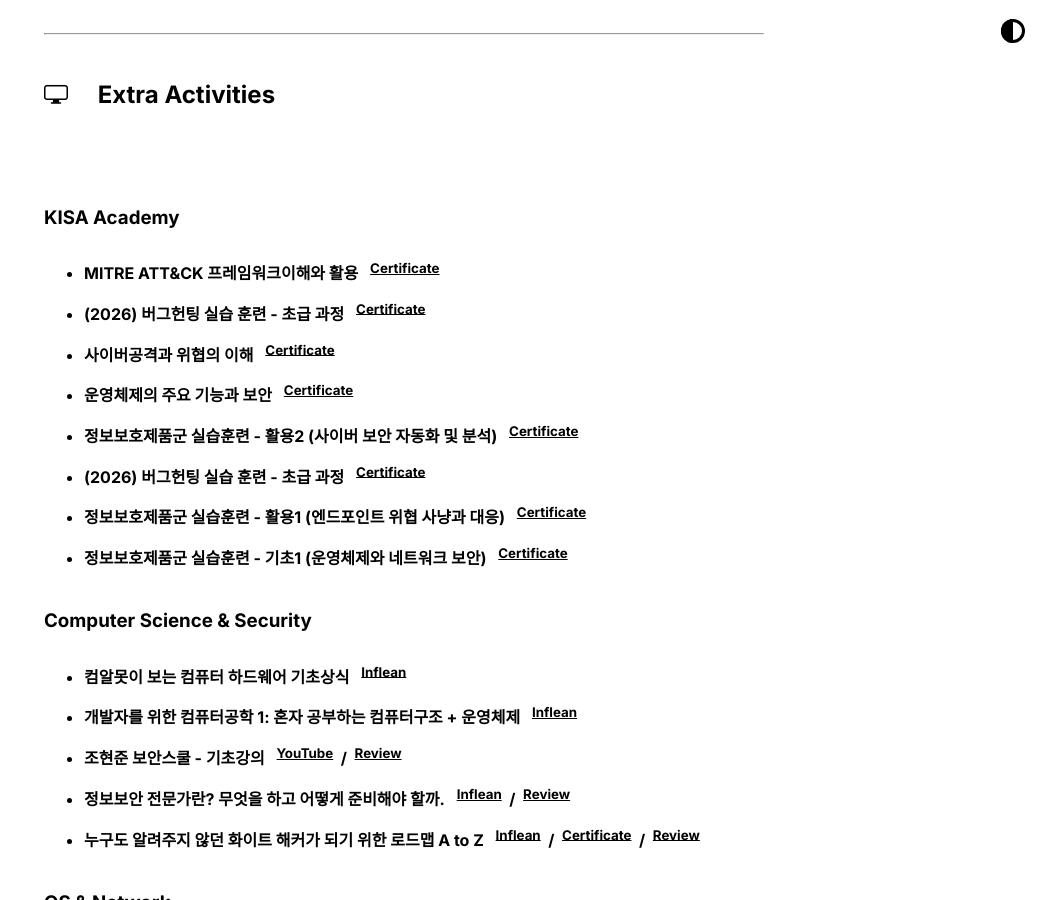
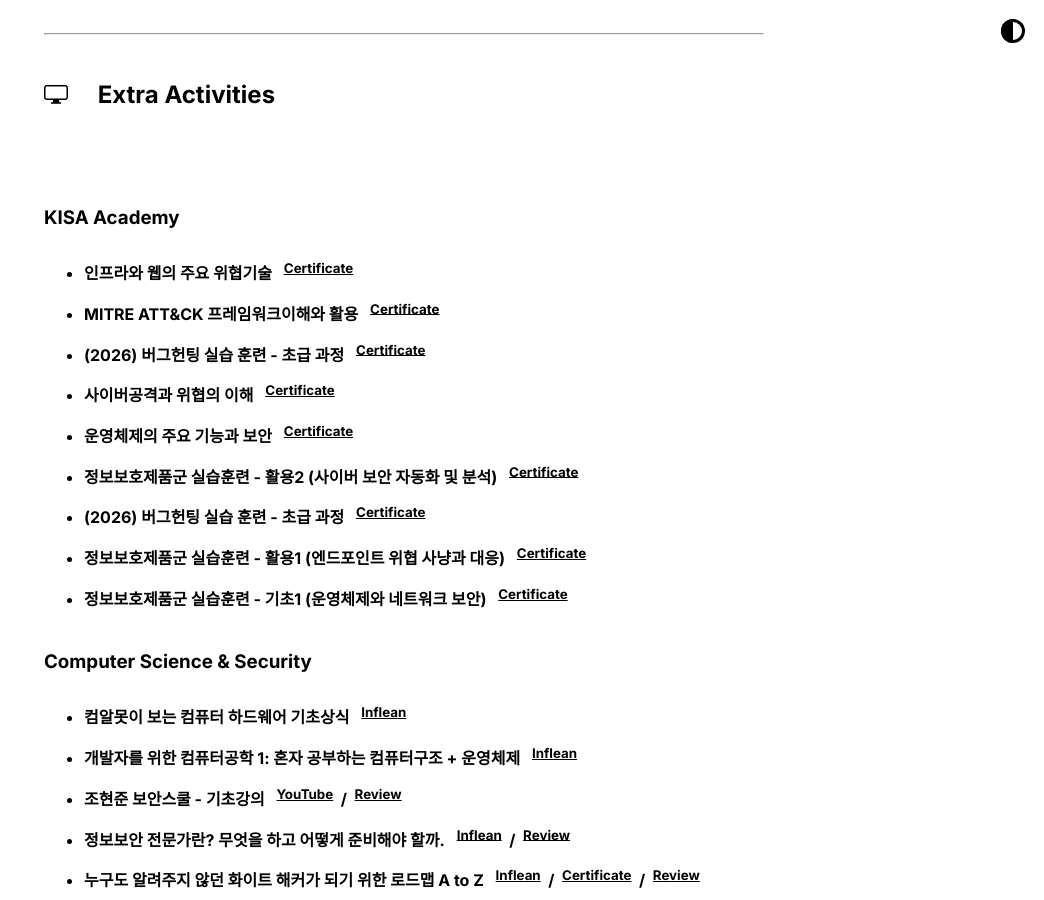
Before and after one commit to BangJeongBin/BangJeongBin.github.io, a Jekyll site: the page built from index.md, in a window 1280 px wide and 900 px high, scrolled down 2663 px. Shown: the whole window, without its empty margins (236-1280 px from the left). Built offline with Jekyll 4.4.1, drawn with Linux system fonts in a browser that asks for light colours.

Commit message:
Update activities_list.html

```diff
--- a/_includes/activities_list.html
+++ b/_includes/activities_list.html
@@ -1,5 +1,12 @@
 <h3><strong>KISA Academy</strong></h3>
 <ul>
+    <li>
+        <strong>
+            인프라와 웹의 주요 위협기술&ensp;
+            <sup><a href="https://drive.google.com/file/d/1kTecol5JDNKNR-N5IdJx1cEHOzeRTNUz/view?usp=sharing">Certificate</a></sup>
+        </strong>
+    </li>
+
     <li>
         <strong>
             MITRE ATT&CK 프레임워크이해와 활용&ensp;
```
